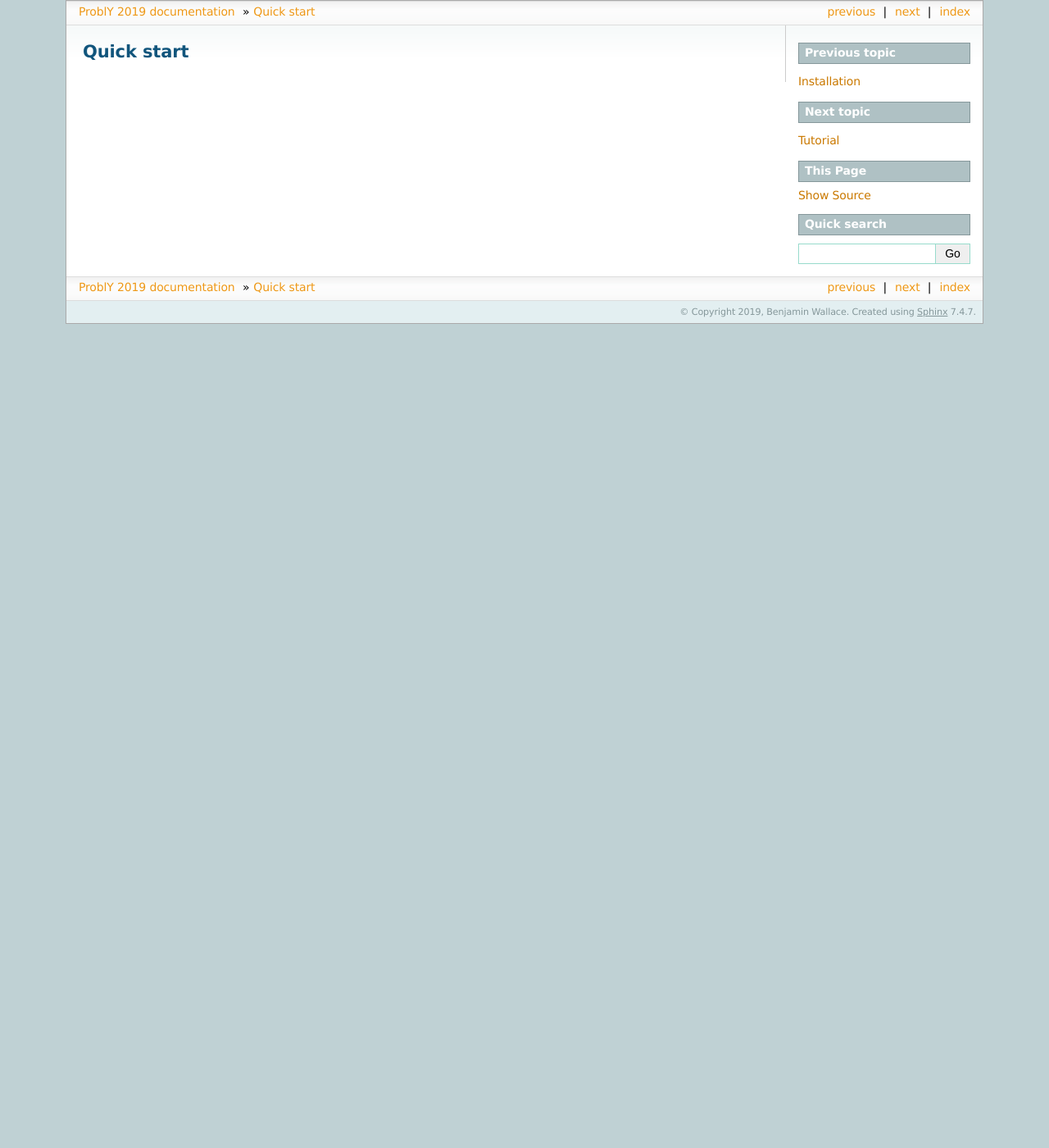
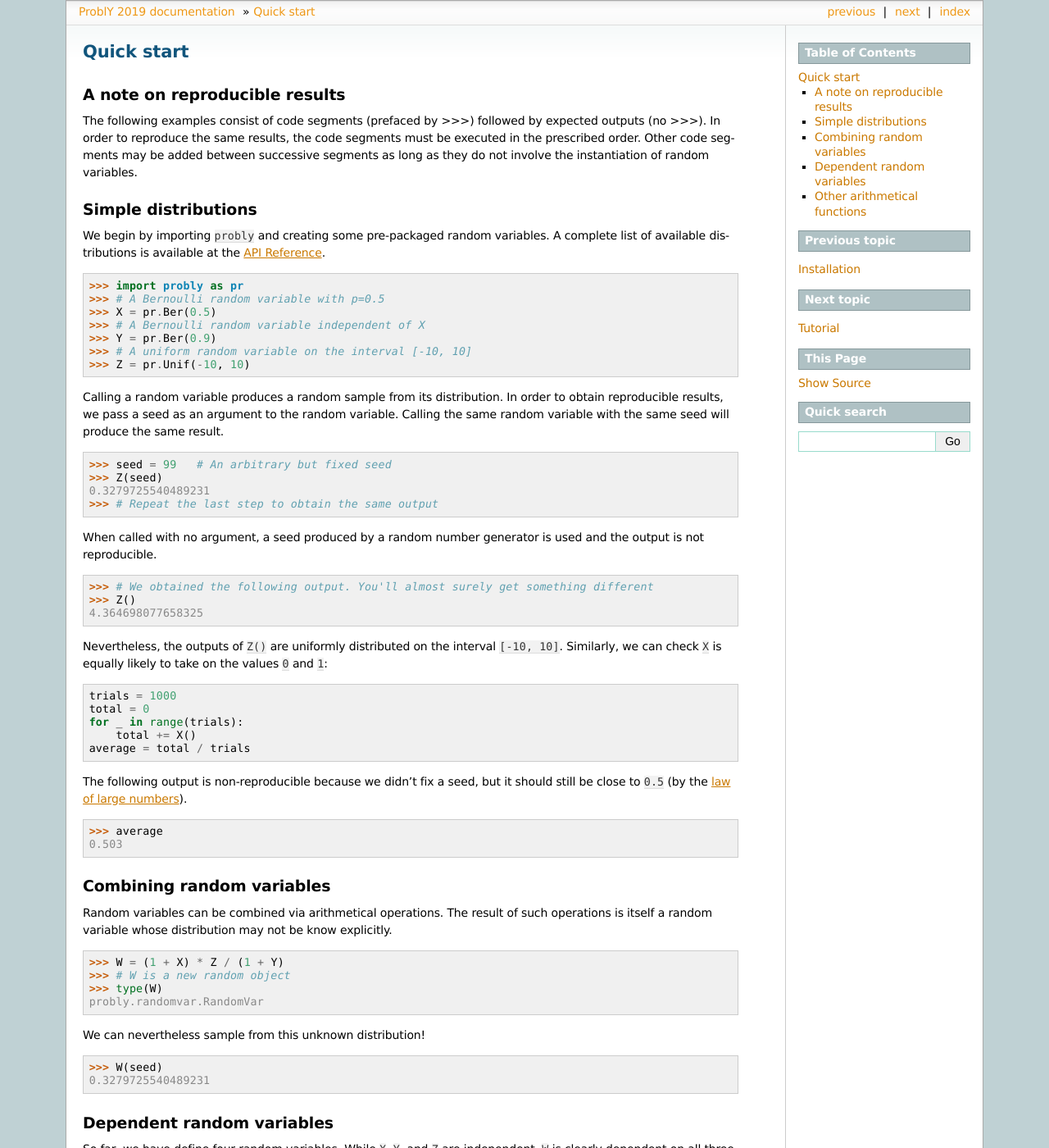
Before and after one commit to bencwallace/Probly, a Sphinx documentation site: the page built from doc/source/quick.rst, in a window 1280 px wide and 1400 px high. Shown: the whole window at 82% size. Built offline with Sphinx 7.4.7, drawn with Linux system fonts in a browser that asks for light colours; some of the changed text lies outside the part shown.

Commit message:
work on quick start

```diff
--- a/doc/source/quick.rst
+++ b/doc/source/quick.rst
@@ -1,4 +1,124 @@
 Quick start
 ===========
 
-.. Say how to make, combine, and sample a few random variables
+A note on reproducible results
+------------------------------
+
+The following examples consist of code segments (prefaced by >>>) followed by
+expected outputs (no >>>). In order to reproduce the same results, the code
+segments must be executed in the prescribed order. Other code segments may
+be added between successive segments as long as they do not involve the
+instantiation of random variables.
+
+Simple distributions
+--------------------
+
+We begin by importing ``probly`` and creating some pre-packaged random variables.
+A complete list of available distributions is available at the :ref:`api`.
+
+>>> import probly as pr
+>>> # A Bernoulli random variable with p=0.5
+>>> X = pr.Ber(0.5)
+>>> # A Bernoulli random variable independent of X
+>>> Y = pr.Ber(0.9)
+>>> # A uniform random variable on the interval [-10, 10]
+>>> Z = pr.Unif(-10, 10)
+
+Calling a random variable produces a random sample from its distribution.
+In order to obtain reproducible results, we pass a seed as an argument to
+the random variable. Calling the same random variable with the same seed
+will produce the same result.
+
+>>> seed = 99	# An arbitrary but fixed seed
+>>> Z(seed)
+0.3279725540489231
+>>> # Repeat the last step to obtain the same output
+
+When called with no argument, a seed produced by a random number generator
+is used and the output is not reproducible.
+
+>>> # We obtained the following output. You'll almost surely get something different
+>>> Z()
+4.364698077658325
+
+Nevertheless, the outputs of ``Z()`` are uniformly distributed on the
+interval ``[-10, 10]``. Similarly, we can check ``X`` is equally likely
+to take on the values ``0`` and ``1``::
+
+	trials = 1000
+	total = 0
+	for _ in range(trials):
+	    total += X()
+	average = total / trials
+
+The following output is non-reproducible because we didn't fix a seed,
+but it should still be close to ``0.5`` (by the
+`law of large numbers <https://en.wikipedia.org/wiki/Law_of_large_numbers>`_).
+
+>>> average
+0.503
+
+Combining random variables
+--------------------------
+Random variables can be combined via arithmetical operations. The
+result of such operations is itself a random variable whose
+distribution may not be know explicitly.
+
+>>> W = (1 + X) * Z / (1 + Y)
+>>> # W is a new random object
+>>> type(W)
+probly.randomvar.RandomVar
+
+We can nevertheless sample from this unknown distribution!
+
+>>> W(seed)
+0.3279725540489231
+
+Dependent random variables
+--------------------------
+
+So far, we have define four random variables. While ``X``,
+``Y``, and ``Z`` are independent, ``W`` is clearly dependent
+on all three.
+
+The following demonstrates the fact that samples drawn from
+dependent random variables are consistent with one another
+for a given fixed seed.
+
+>>> x = X(seed)
+>>> y = Y(seed)
+>>> z = Z(seed)
+>>> w = W(seed)
+>>> w == (1 + x) * z / (1 + y)
+True
+
+This is a very important feature of ProblY. For instance, this
+ensures that a random variable minus itself is alsways ``0``!
+The following example is reproducible despite the fact that
+we don't fix a seed because ``Z - Z`` is constant.
+
+>>> (Z - Z)()
+0.0
+
+This is clearly different from sampling from ``Z`` with two
+different seeds and then subtracting.
+
+>>> Z(seed) - Z(seed + 1)
+-1.6256591446723405
+
+Other arithmetical functions
+----------------------------
+Any function that acts on one of its arguments using only arithmetical
+operations can be applied to a random variable to produce a new random
+variable (the *composition* of the first random variable and the function)
+
+>>> def f(x, y, z):
+...     return (1 + x) * z / (1 + y)
+>>> UU = f(X, Y, Z)
+>>> UU(seed) == W(seed)
+True
+>>> UU is W
+False
+
+Notice that ``UU`` produces the same values as ``W`` for a given seed
+although they are different objects.
```
